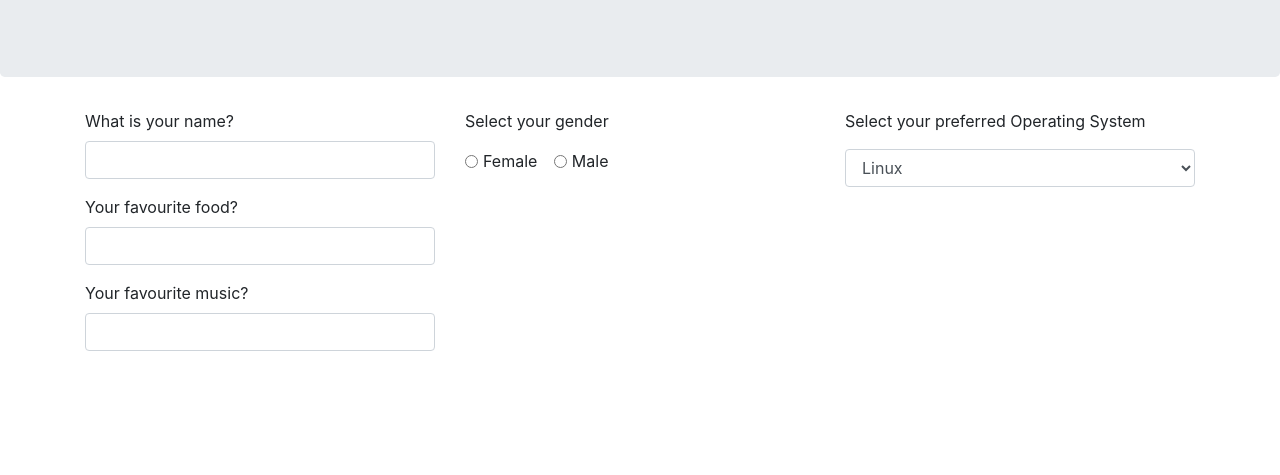
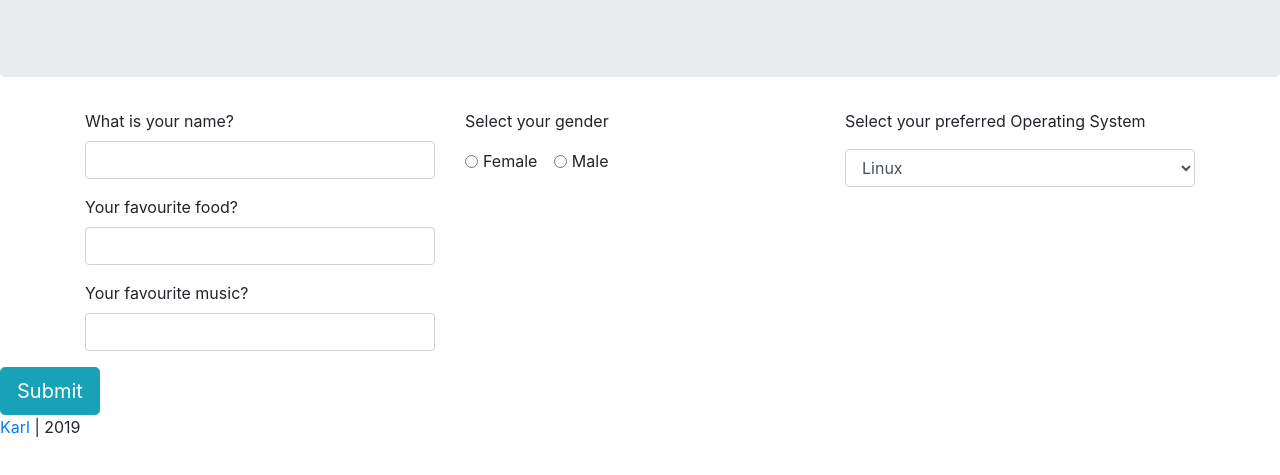
Before and after one commit to mashm3ll0w/survey-form, a plain HTML site: page index.html in a window 1280 px wide. Shown: the part 147-622 px from the top of the page. Drawn offline with Linux system fonts and the light colour scheme.

Commit message:
add the submit button

```diff
--- a/index.html
+++ b/index.html
@@ -56,5 +56,11 @@
 				</div>
 			</div>
 		</div>
+		<section class="button">
+			<button class="btn btn-lg btn-info" type="submit">Submit</button>
+		</section>
+		<footer>
+			<p><a href="www.github.com/mashm3ll0w">Karl</a> | 2019</p>
+		</footer>
 	</body>
 </html>
```
